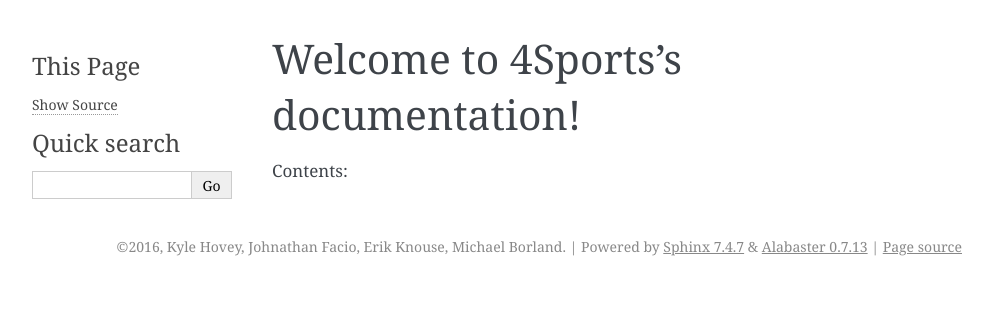
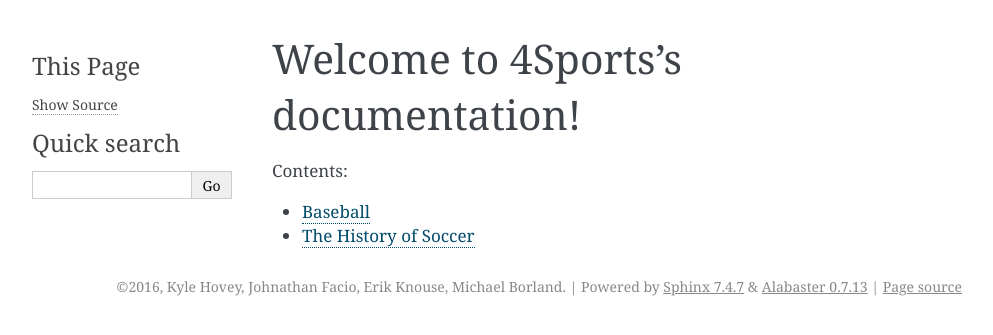
Before and after one commit to michaelborlandKeys/4Sports, a Sphinx documentation site: the page built from source/index.rst, in a window 1280 px wide. Shown: the top 335 px of the page, without its empty margins (148-1141 px from the left). Built offline with Sphinx 7.4.7, drawn with Linux system fonts in a browser that asks for light colours.

Commit message:
created new page, and made folders to organize our pages

```diff
--- a/source/index.rst
+++ b/source/index.rst
@@ -10,3 +10,6 @@ Contents:
 
 .. toctree::
    :maxdepth: 2
+
+   baseball/baseball.rst
+   soccer/soccer.rst
```
Also changed, not shown: source/baseball/baseball.rst (renamed from source/baseball.rst), source/baseball/baseball_rules.rst (added), source/soccer/soccer.rst (renamed from source/soccer.rst).
